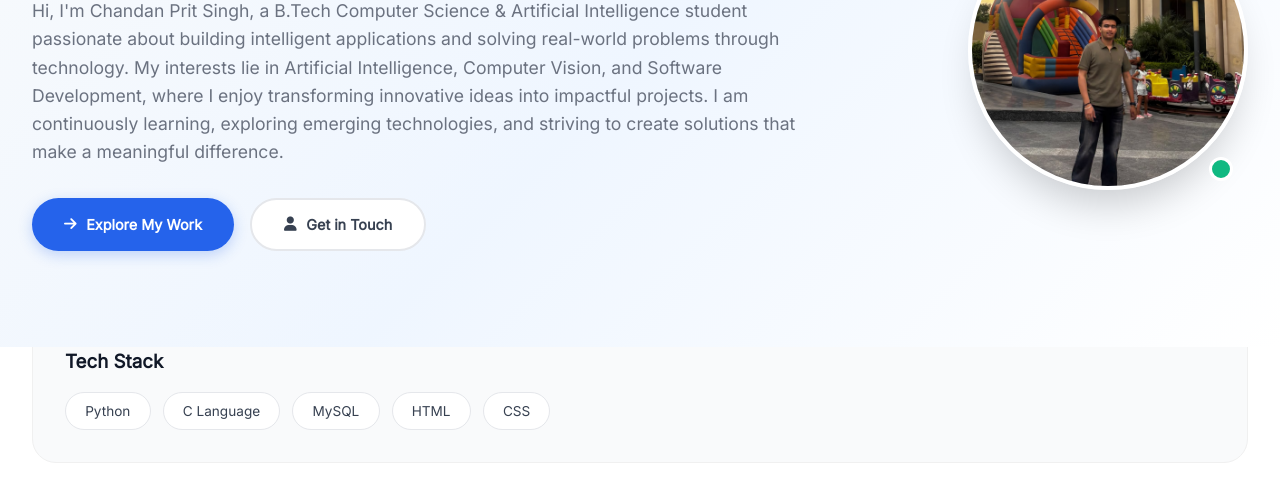
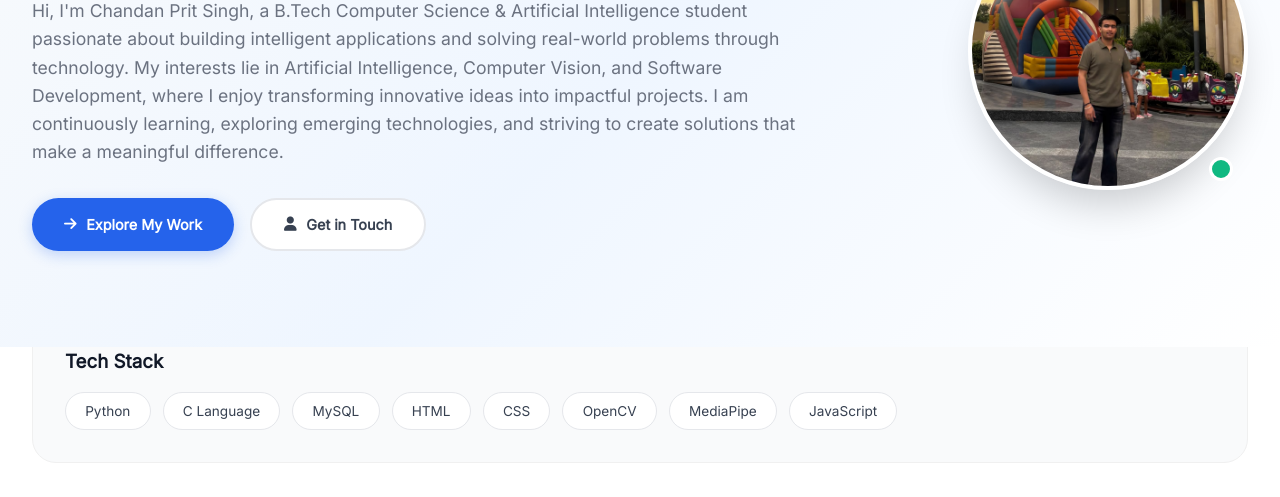
Before and after one commit to ChandanPRitSingh23/Portfolio-Website, a plain HTML site: page index.html in a window 1280 px wide. Shown: the part 303-800 px from the top of the page. Drawn offline with Linux system fonts and the light colour scheme.

Commit message:
all done

```diff
--- a/index.html
+++ b/index.html
@@ -62,6 +62,9 @@
         <span class="skill-tag">MySQL</span>
         <span class="skill-tag">HTML</span>
         <span class="skill-tag">CSS</span>
+        <span class="skill-tag">OpenCV</span>
+        <span class="skill-tag">MediaPipe</span>
+        <span class="skill-tag">JavaScript</span>
       </div>
     </div>
   </div>
```
